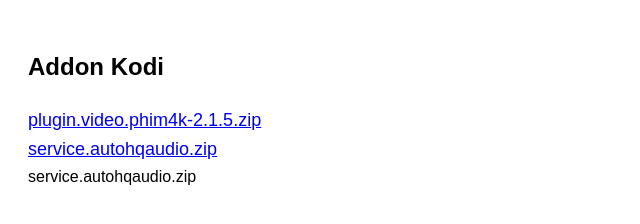
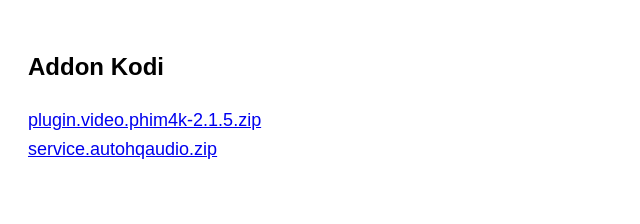
Before and after one commit to p4kxyz/p4kxyz.github.io, a plain HTML site: page index.html in a window 1280 px wide. Shown: the whole page, without its empty margins (0-640 px from the left). Drawn offline with Linux system fonts and the light colour scheme.

Commit message:
Remove duplicate line in index.html

```diff
--- a/index.html
+++ b/index.html
@@ -13,6 +13,5 @@
 
 <a href="plugin.video.phim4k-2.1.5.zip">plugin.video.phim4k-2.1.5.zip</a><br>
 <a href="service.autohqaudio.zip">service.autohqaudio.zip</a><br>
-service.autohqaudio.zip
 </body>
 </html>
```
